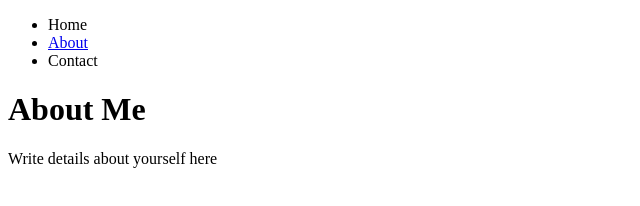
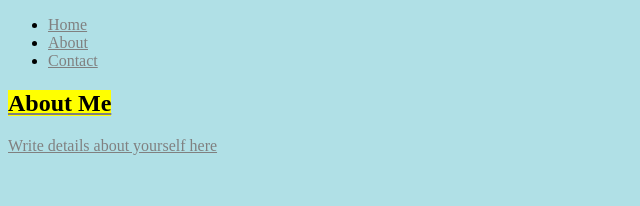
Before and after one commit to kbilgek/BilgeDigitalPortfolio, a plain HTML site: page index.html in a window 1280 px wide. Shown: the whole page, without its empty margins (0-640 px from the left). Drawn offline with Linux system fonts and the light colour scheme.

Commit message:
Update index.html

```diff
--- a/index.html
+++ b/index.html
@@ -7,21 +7,22 @@
     <title>Bilge Digital Portfolio</title>
     <link rel="stylesheet" href="CSS/style.css">
 </head>
-<body>
+<body style="background-color:powderblue;">
    <nav>
        <ul>
-           <li>Home</li>
-           <li><a href="about.html">About</a></li>
-           <li>Contact</li>
+           <li><a href="Home.html"
+                  style="color: gray;">Home</li>
+           <li><a href="about.html" style="color: gray;">About</a></li>
+           <li><a href="Contact.html" style="color: gray;">Contact</li>
        </ul>
    </nav>
 
    <header>
-       <h1>About Me</h1>
+     <h2 style="color:turquoise;"><mark>About Me</mark></h2>
    </header>
 
    <main>
-    <p>Write details about yourself here</p>
+    <p style="color:gray;">Write details about yourself here</p>
    </main>
 
 </body>
```
